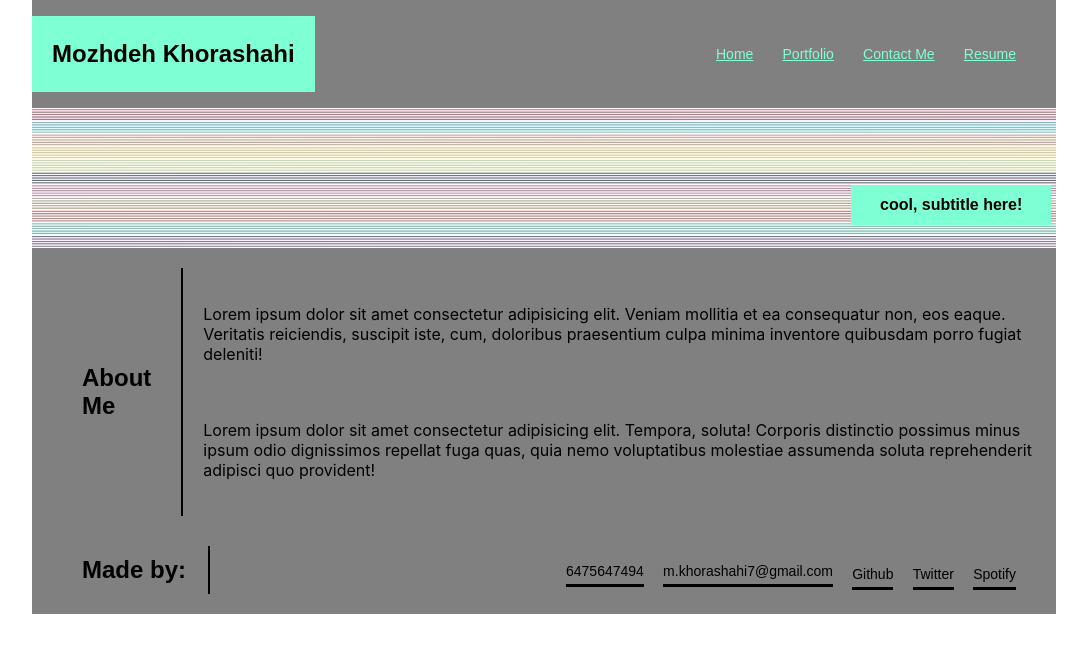
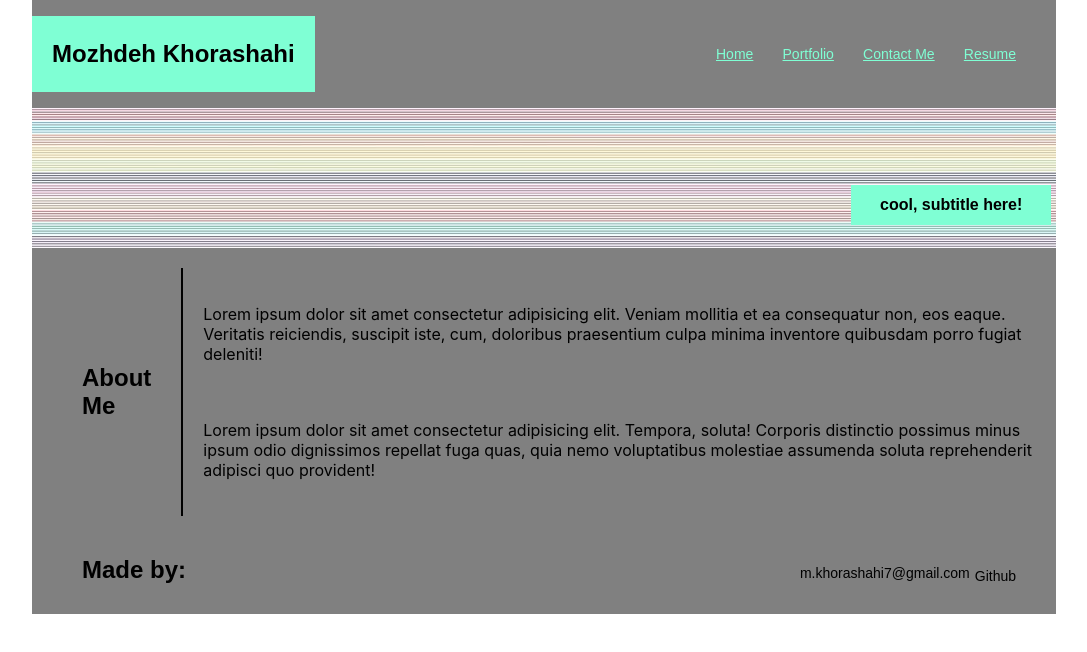
Before and after one commit to mojsun/portfolio-react, a React (Create React App) app: page / in a window 1280 px wide. Shown: the top 652 px of the page, without its empty margins (96-1183 px from the left). Built offline with nearby package versions, Linux system fonts and the light colour scheme.

Commit message:
modifying the footer

```diff
--- a/src/App.css
+++ b/src/App.css
@@ -164,7 +164,8 @@ footer {
 }
 footer ul {
   display: flex;
-  justify-content: space-between;
+  justify-content: flex-end;
+  gap: 5px;
   min-width: 450px;
   justify-items: left;
   justify-self: left;
@@ -174,7 +175,6 @@ footer ul {
 }
 footer h2 {
   font-family: sans-serif;
-  border-right: 2px solid black;
   padding: 10px;
   padding-right: 22px;
   margin-left: 40px;
@@ -182,7 +182,6 @@ footer h2 {
 }
 .information,
 .info {
-  border-bottom: 3px solid black;
   padding-bottom: 5px;
   font-family: sans-serif;
   font-size: 14px;
--- a/src/components/Footer/index.js
+++ b/src/components/Footer/index.js
@@ -5,21 +5,10 @@ function Footer() {
     <footer>
       <h2>Made by:</h2>
       <ul>
-        <li class="information">6475647494</li>
         <li class="information">m.khorashahi7@gmail.com</li>
         <li>
           <a href="https://github.com/mojsun/Mini-challenge" class="info">
             Github
-          </a>
-        </li>
-        <li>
-          <a href="#" class="info">
-            Twitter
-          </a>
-        </li>
-        <li>
-          <a href="#" class="info">
-            Spotify
           </a>
         </li>
       </ul>
```
